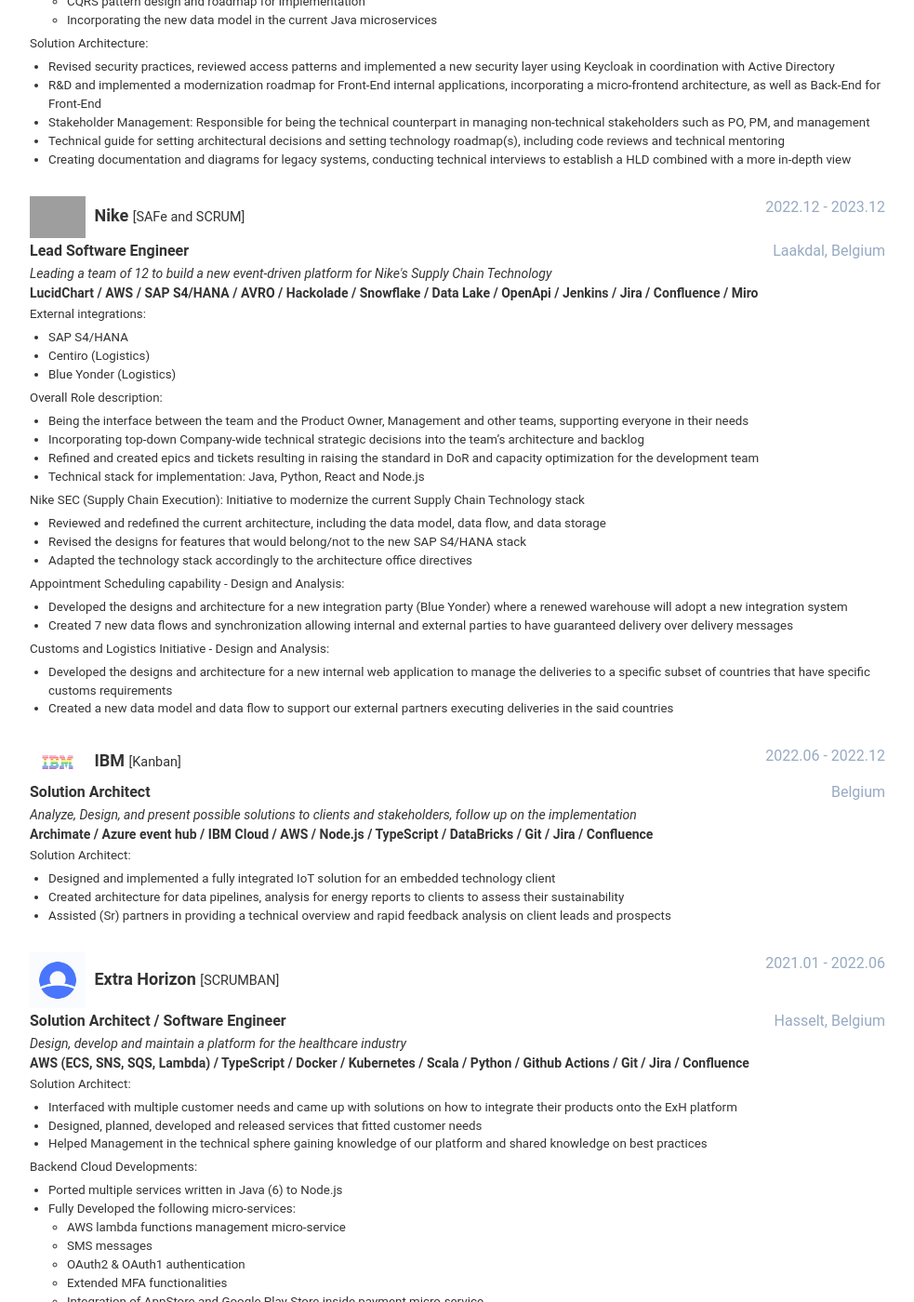
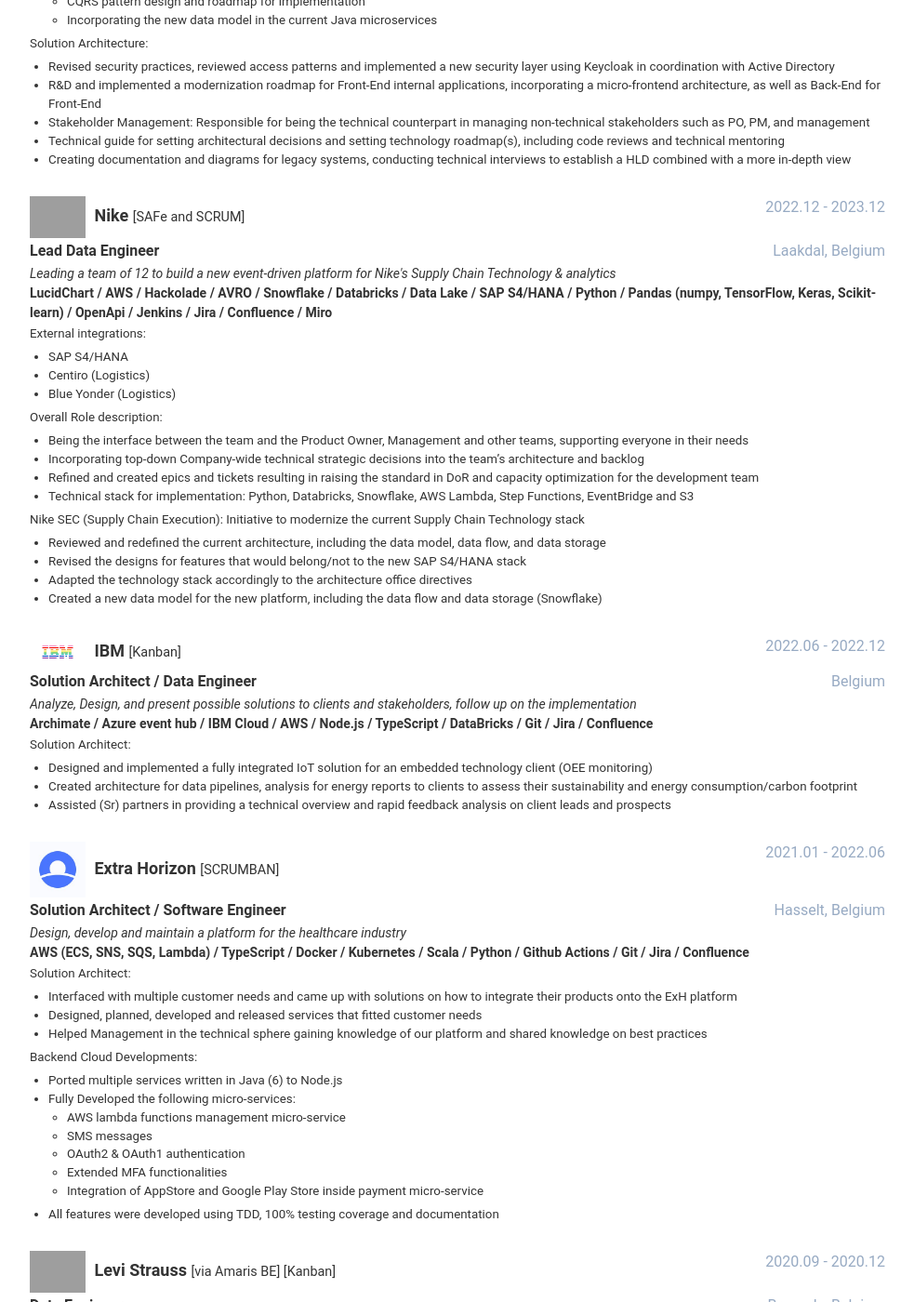
Before and after one commit to romdj/romdj.github.io, a Jekyll site: the page built from index.html, in a window 1280 px wide and 1400 px high, scrolled down 709 px. Shown: the whole window at 93% size, without its empty margins (148-1131 px from the left). Built offline with Jekyll 4.4.1, drawn with Linux system fonts in a browser that asks for light colours; nearby versions of some CDN libraries; some of the changed text lies outside the part shown; grey boxes are pictures that could not be loaded.

Commit message:
edited data engineering data

```diff
--- a/_data/data.yml
+++ b/_data/data.yml
@@ -80,7 +80,7 @@
   display: true
   title: Profile
   details: |
-    Solution Architect with a professional background in full-stack cloud software development.
+    Data Engineer with a professional background in full-stack cloud software development.
     Great passion for new business opportunities arising from new technologies.
 
     Character traits:
@@ -145,15 +145,18 @@
           - Technical guide for setting architectural decisions and setting technology roadmap(s), including code reviews and technical mentoring
           - Creating documentation and diagrams for legacy systems, conducting technical interviews to establish a HLD combined with a more in-depth view
 
-    - role: Lead Software Engineer
+    - role: Lead Data Engineer
       technologies:
         - 'LucidChart'
         - ' / AWS'
+        - ' / Hackolade'
+        - ' / AVRO'
+        - ' / Snowflake'
+        - ' / Databricks'
+        - ' / Data Lake'
         - ' / SAP S4/HANA'
-        - ' / AVRO'
-        - ' / Hackolade'
-        - ' / Snowflake'
-        - ' / Data Lake'
+        - ' / Python'
+        - ' / Pandas (numpy, TensorFlow, Keras, Scikit-learn)'
         - ' / OpenApi'
         - ' / Jenkins'
         - ' / Jira'
@@ -163,7 +166,7 @@
       time: 2022.12 - 2023.12
       company: Nike
       logo: nike-swoosh-logo-paint-cropped.png
-      rdescription: Leading a team of 12 to build a new event-driven platform for Nike's Supply Chain Technology
+      rdescription: Leading a team of 12 to build a new event-driven platform for Nike's Supply Chain Technology & analytics
       cdescription: Creating the Future of Sports
       location: Laakdal, Belgium
       details: |
@@ -176,23 +179,16 @@
           - Being the interface between the team and the Product Owner, Management and other teams, supporting everyone in their needs
           - Incorporating top-down Company-wide technical strategic decisions into the team's architecture and backlog
           - Refined and created epics and tickets resulting in raising the standard in DoR and capacity optimization for the development team
-          - Technical stack for implementation: Java, Python, React and Node.js
+          - Technical stack for implementation: Python, Databricks, Snowflake, AWS Lambda, Step Functions, EventBridge and S3
 
         Nike SEC (Supply Chain Execution):
         Initiative to modernize the current Supply Chain Technology stack
           - Reviewed and redefined the current architecture, including the data model, data flow, and data storage
           - Revised the designs for features that would belong/not to the new SAP S4/HANA stack
           - Adapted the technology stack accordingly to the architecture office directives
+          - Created a new data model for the new platform, including the data flow and data storage (Snowflake)
 
-        Appointment Scheduling capability - Design and Analysis:
-          - Developed the designs and architecture for a new integration party (Blue Yonder) where a renewed warehouse will adopt a new integration system
-          - Created 7 new data flows and synchronization allowing internal and external parties to have guaranteed delivery over delivery messages
-
-        Customs and Logistics Initiative - Design and Analysis:
-          - Developed the designs and architecture for a new internal web application to manage the deliveries to a specific subset of countries that have specific customs requirements
-          - Created a new data model and data flow to support our external partners executing deliveries in the said countries
-
-    - role: Solution Architect
+    - role: Solution Architect / Data Engineer
       technologies:
         - 'Archimate'
         - ' / Azure event hub'
@@ -213,8 +209,8 @@
       location: Belgium
       details: |
         Solution Architect:
-          - Designed and implemented a fully integrated IoT solution for an embedded technology client
-          - Created architecture for data pipelines, analysis for energy reports to clients to assess their sustainability
+          - Designed and implemented a fully integrated IoT solution for an embedded technology client (OEE monitoring)
+          - Created architecture for data pipelines, analysis for energy reports to clients to assess their sustainability and energy consumption/carbon footprint
           - Assisted (Sr) partners in providing a technical overview and rapid feedback analysis on client leads and prospects
 
     - role: Solution Architect / Software Engineer
@@ -351,19 +347,8 @@
 projects:
   display: false
   title: Ongoing Projects
-  # intro: |
-  # Here are the various projects that I am working on:
 
   items:
-    # - name: SongAway
-    #   link: https://www.github.com/romdj/songaway
-    #   tags:
-    #     - Flutter
-    #     - AWS
-    #     - Node.js
-    #     - Electron
-    #   details: |
-    #     Self hosted Mobile media application
 
     - name: 3point-game-nhl-standing
       link: https://www.github.com/romdj/3point-game-nhl-standing
@@ -434,23 +419,23 @@
   display: true
   title: Experience Level
   techs:
-    - name: LucidChart/CloudCraft.co/Draw.io
-      level: 4.5
-    - name: Archimate (TOGAF)
-      level: 3.5
+    - name: Spark/DataBricks/PySpark
+      level: 4
+    - name: JuPyteR/Python/Pandas
+      level: 4
     - name: AWS (Lambda, DynamoDB, CloudFormation (and 15 other services used))
       level: 4
-    - name: Azure (Functions, CosmosDB (and 6 other services used))
+    - name: Azure (Functions, CosmosDB, Databricks, Event (and 6 other services used))
       level: 3
     - name: GCP (Cloud Functions, Firestore, Firebase, BigQuery, PubSub, Dataflow, Datastore)
       level: 3
     - name: Node.js (JavaScript, TypeScript)
       level: 4
+    - name: IaC (Serverless, Terraform, CloudFormation, Ansible, Bicep)
+      level: 4
+    - name: LucidChart/CloudCraft.co/Draw.io
+      level: 4.5
     - name: Scala/Java/Kotlin
-      level: 3
-    - name: Spark/DataBricks/PySpark
-      level: 3
-    - name: JuPyteR/Python
       level: 3
   details:
 
```
